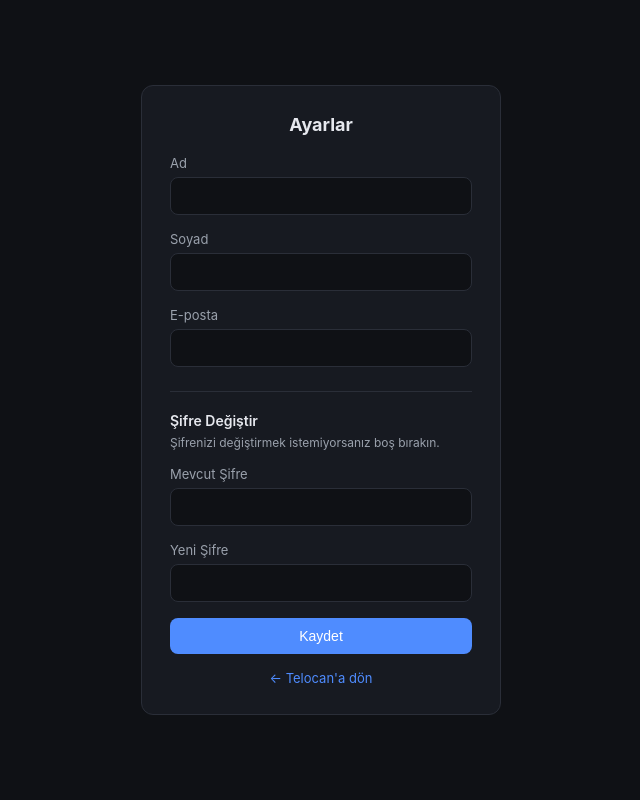
After one commit to araloz/telocan, a Flask app: template web/templates/settings.html in a window 1280 px wide. The commit adds this page. Shown: the whole page, without its empty margins (319-959 px from the left). Run offline with Flask 3, Linux system fonts and the light colour scheme; the template is opened without the code that fills it, so the values that code supplies are empty; some libraries are stand-ins or nearby versions.

Commit message:
Add account settings page: change name/email and password with verification

```diff
--- a/web/app.py
+++ b/web/app.py
@@ -190,6 +190,61 @@ def login():
 @login_required
 def index():
     return render_template("index.html", first_name=session.get("first_name", ""), is_admin=session.get("is_admin", False))
+
+
+@app.route("/settings", methods =["GET","POST"])
+@login_required
+def settings():
+    conn = get_db_connection()
+    try:
+        with conn.cursor() as cur:
+            cur.execute("SELECT email, first_name, last_name, password_hash FROM users WHERE id = %s",
+                (session["user_id"],),)
+            current_email, current_first, current_last, current_hash = cur.fetchone()
+
+            error = None
+            success = None
+
+            if request.method == "POST":
+                first_name = request.form.get("first_name", "").strip()
+                last_name = request.form.get("last_name", "").strip()
+                email = request.form.get("email", "").strip().lower()
+                current_password = request.form.get("current_password", "")
+                new_password = request.form.get("new_password","")
+
+                if not first_name or not last_name or not email:
+                    error = "Ad soyad ve e-posta gerekli"
+                elif new_password and not check_password_hash(current_hash, current_password):
+                    error = "Mevcut şifre yanlış."
+                else:
+                    try:
+                        if new_password:
+                            hashed = generate_password_hash(new_password)
+                            cur.execute( "UPDATE users SET first_name = %s, last_name = %s, email = %s, password_hash = %s WHERE id = %s",
+                                    (first_name, last_name, email, hashed, session["user_id"]),)
+                        else:
+                            cur.execute( "UPDATE users SET first_name = %s, last_name = %s, email = %s WHERE id = %s",
+                                    (first_name, last_name, email, session["user_id"]),)
+
+                        conn.commit()
+                        session["first_name"] = first_name
+                        current_email, current_first,current_last = email,  first_name, last_name
+                        success = "Bilgiler güncellendi."
+                    except psycopg2.IntegrityError:
+                        conn.rollback()
+                        error = "Bu e-posta zaten kullanılıyor."
+    finally:
+        conn.close()
+
+    return render_template(
+        "settings.html",
+        error=error,
+        success=success,
+        email=current_email,
+        first_name=current_first,
+        last_name=current_last,
+    )
+
 
 
 
--- a/web/templates/index.html
+++ b/web/templates/index.html
@@ -460,6 +460,7 @@
     <p>Müşteriler, paketler, abonelikler, kullanım ve faturalar hakkında doğal dilde sorular sorun.</p>
   </div>
   {% if is_admin %}<a class="logout-link" href="/admin">Admin Paneli</a>{% endif %}
+  <a class="logout-link" href="/settings">Ayarlar</a>
   <a class="logout-link" href="/logout">Çıkış Yap</a>
 </header>
 
--- /dev/null
+++ b/web/templates/settings.html
@@ -0,0 +1,138 @@
+<!DOCTYPE html>
+<html lang="tr">
+<head>
+<meta charset="UTF-8">
+<title>Telocan — Ayarlar</title>
+<style>
+  :root {
+    --bg: #0f1115;
+    --panel: #171a21;
+    --border: #2a2e38;
+    --text: #e6e8ee;
+    --muted: #9aa1ac;
+    --accent: #4f8cff;
+    --error: #ff6b6b;
+    --success: #3ddc84;
+  }
+  * { box-sizing: border-box; }
+  body {
+    margin: 0;
+    font-family: -apple-system, Segoe UI, Roboto, Helvetica, Arial, sans-serif;
+    background: var(--bg);
+    color: var(--text);
+    min-height: 100vh;
+    display: flex;
+    align-items: center;
+    justify-content: center;
+    padding: 32px 16px;
+  }
+  .card {
+    width: 100%;
+    max-width: 360px;
+    background: var(--panel);
+    border: 1px solid var(--border);
+    border-radius: 12px;
+    padding: 28px;
+  }
+  .card h1 {
+    margin: 0 0 20px;
+    font-size: 18px;
+    text-align: center;
+  }
+  label {
+    display: block;
+    font-size: 13px;
+    color: var(--muted);
+    margin-bottom: 6px;
+  }
+  input {
+    width: 100%;
+    padding: 10px 12px;
+    margin-bottom: 16px;
+    border-radius: 8px;
+    border: 1px solid var(--border);
+    background: #0f1115;
+    color: var(--text);
+    font-size: 14px;
+  }
+  button {
+    width: 100%;
+    padding: 10px;
+    border: none;
+    border-radius: 8px;
+    background: var(--accent);
+    color: white;
+    font-size: 14px;
+    cursor: pointer;
+  }
+  .error {
+    color: var(--error);
+    font-size: 13px;
+    margin-bottom: 12px;
+    text-align: center;
+  }
+  .success {
+    background: rgba(61, 220, 132, 0.12);
+    border: 1px solid #2e5a41;
+    color: var(--success);
+    font-size: 13px;
+    font-weight: 600;
+    padding: 10px 12px;
+    border-radius: 8px;
+    margin-bottom: 16px;
+    text-align: center;
+  }
+  .divider {
+    border: none;
+    border-top: 1px solid var(--border);
+    margin: 8px 0 20px;
+  }
+  .section-title {
+    font-size: 14px;
+    font-weight: 600;
+    margin: 0 0 6px;
+  }
+  .helper {
+    font-size: 12px;
+    color: var(--muted);
+    margin: 0 0 16px;
+  }
+  .link {
+    text-align: center;
+    margin-top: 16px;
+    font-size: 13px;
+    color: var(--muted);
+  }
+  .link a {
+    color: var(--accent);
+    text-decoration: none;
+  }
+</style>
+</head>
+<body>
+  <div class="card">
+    <h1>Ayarlar</h1>
+    {% if success %}<div class="success">{{ success }}</div>{% endif %}
+    {% if error %}<div class="error">{{ error }}</div>{% endif %}
+    <form method="POST">
+      <label for="first_name">Ad</label>
+      <input type="text" id="first_name" name="first_name" value="{{ first_name or '' }}" required>
+      <label for="last_name">Soyad</label>
+      <input type="text" id="last_name" name="last_name" value="{{ last_name or '' }}" required>
+      <label for="email">E-posta</label>
+      <input type="email" id="email" name="email" value="{{ email or '' }}" required>
+
+      <hr class="divider">
+      <p class="section-title">Şifre Değiştir</p>
+      <p class="helper">Şifrenizi değiştirmek istemiyorsanız boş bırakın.</p>
+      <label for="current_password">Mevcut Şifre</label>
+      <input type="password" id="current_password" name="current_password" autocomplete="current-password">
+      <label for="new_password">Yeni Şifre</label>
+      <input type="password" id="new_password" name="new_password" autocomplete="new-password" minlength="6">
+
+      <button type="submit">Kaydet</button>
+    </form>
+    <div class="link"><a href="/">← Telocan'a dön</a></div>
+  </div>
+</body>
+</html>
```
